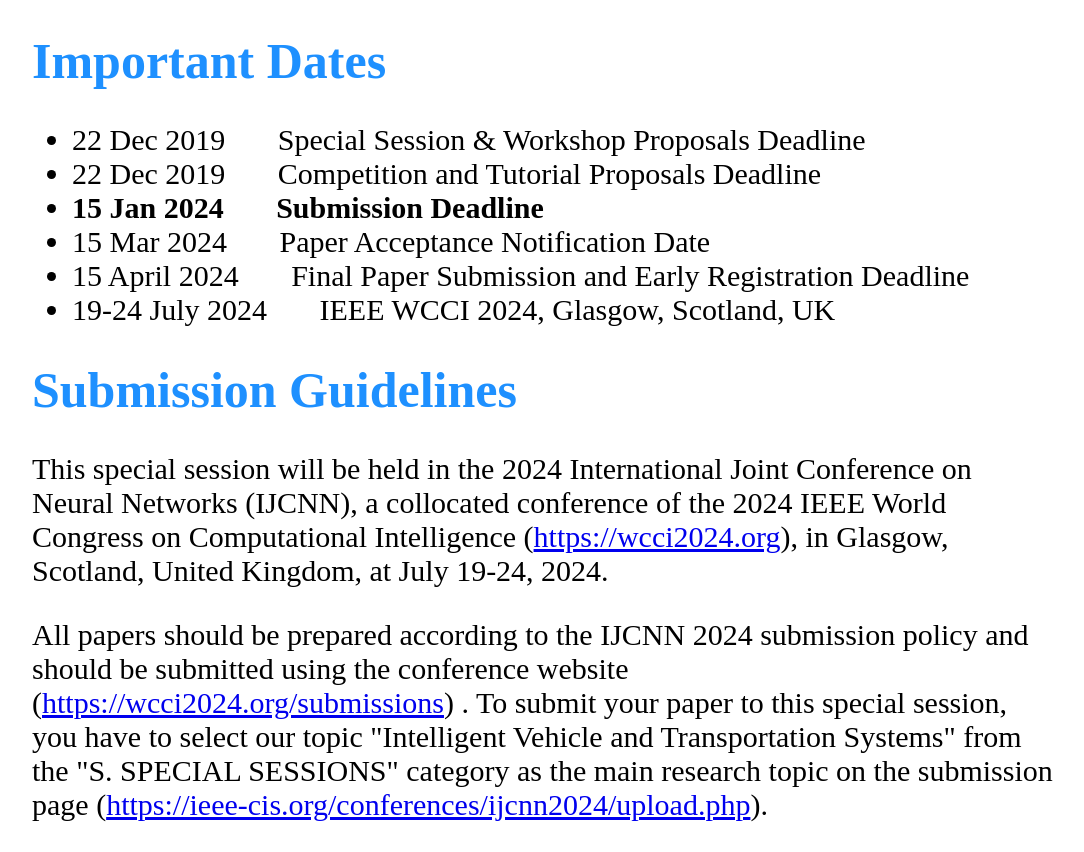
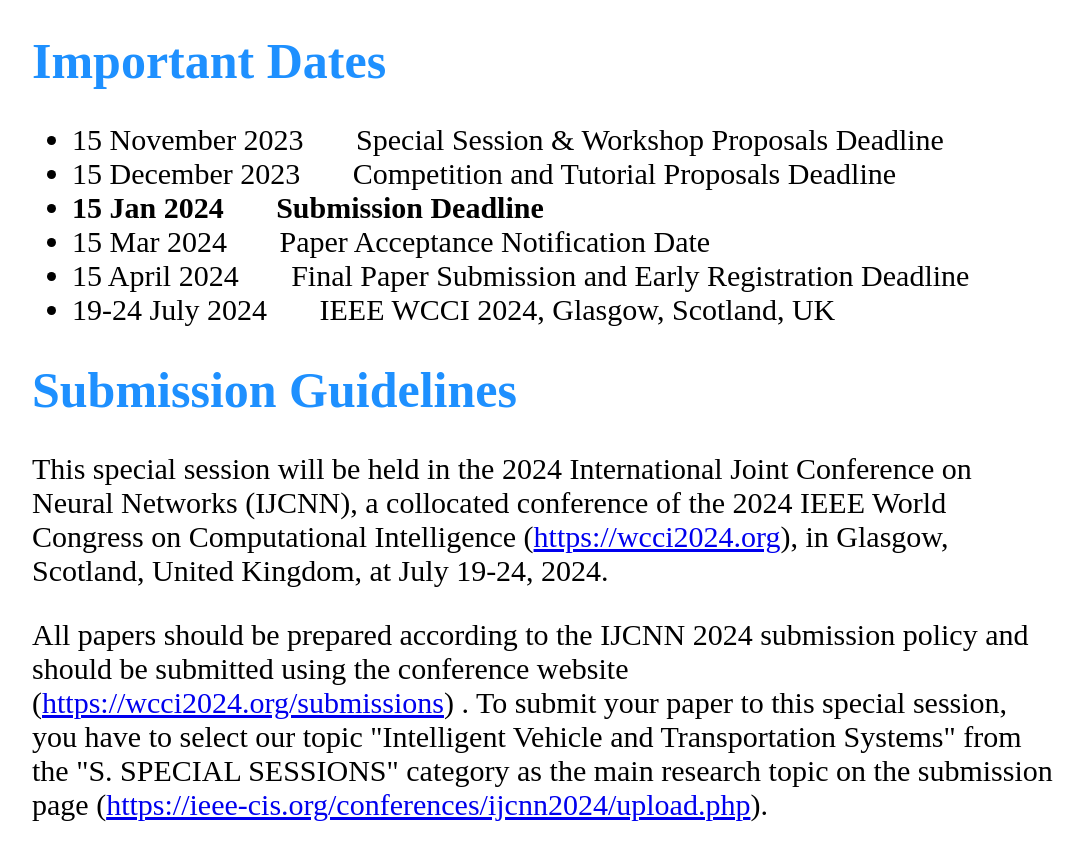
Before and after one commit to MVPR-Group/ivts-ijcnn2024, a plain HTML site: page index.html in a window 1280 px wide. Shown: the part 4540-5392 px from the top of the page, without its empty margins (96-1180 px from the left). Drawn offline with Linux system fonts and the light colour scheme.

Commit message:
Update index.html

```diff
--- a/index.html
+++ b/index.html
@@ -139,8 +139,8 @@
     <h1>Important Dates</h1>
     <p class="content">
         <ul>
-            <li>22 Dec 2019 &nbsp; &nbsp; &nbsp; Special Session & Workshop Proposals Deadline</li>
-            <li>22 Dec 2019 &nbsp; &nbsp; &nbsp; Competition and Tutorial Proposals Deadline</li>
+            <li>15 November 2023 &nbsp; &nbsp; &nbsp; Special Session & Workshop Proposals Deadline</li>
+            <li>15 December 2023 &nbsp; &nbsp; &nbsp; Competition and Tutorial Proposals Deadline</li>
             <li><span class="keyname">15 Jan 2024 &nbsp; &nbsp; &nbsp;  Submission Deadline</span></li>
             <li>15 Mar 2024 &nbsp; &nbsp; &nbsp; Paper Acceptance Notification Date</li>
             <li>15 April 2024 &nbsp; &nbsp; &nbsp; Final Paper Submission and Early Registration Deadline</li>
```
